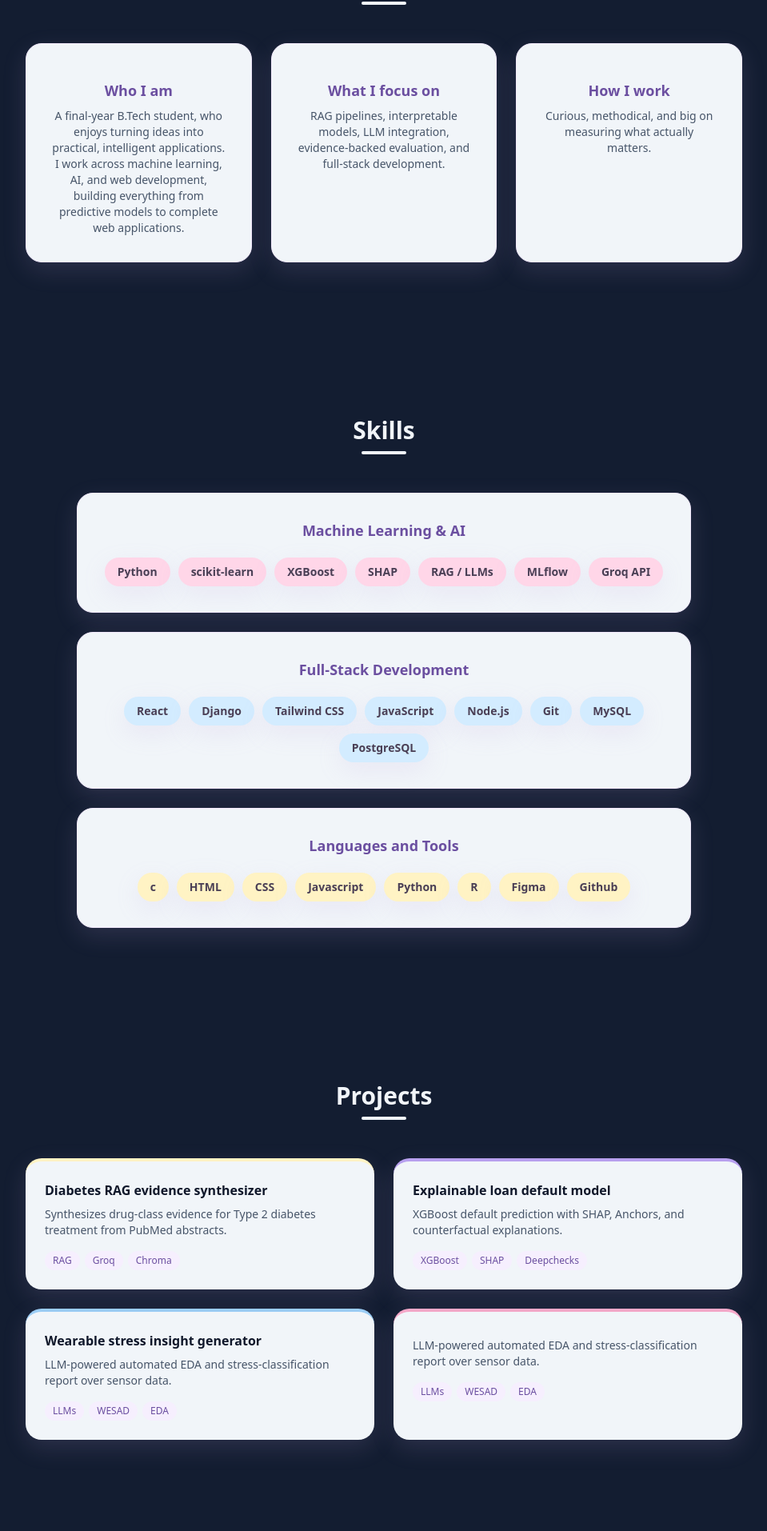
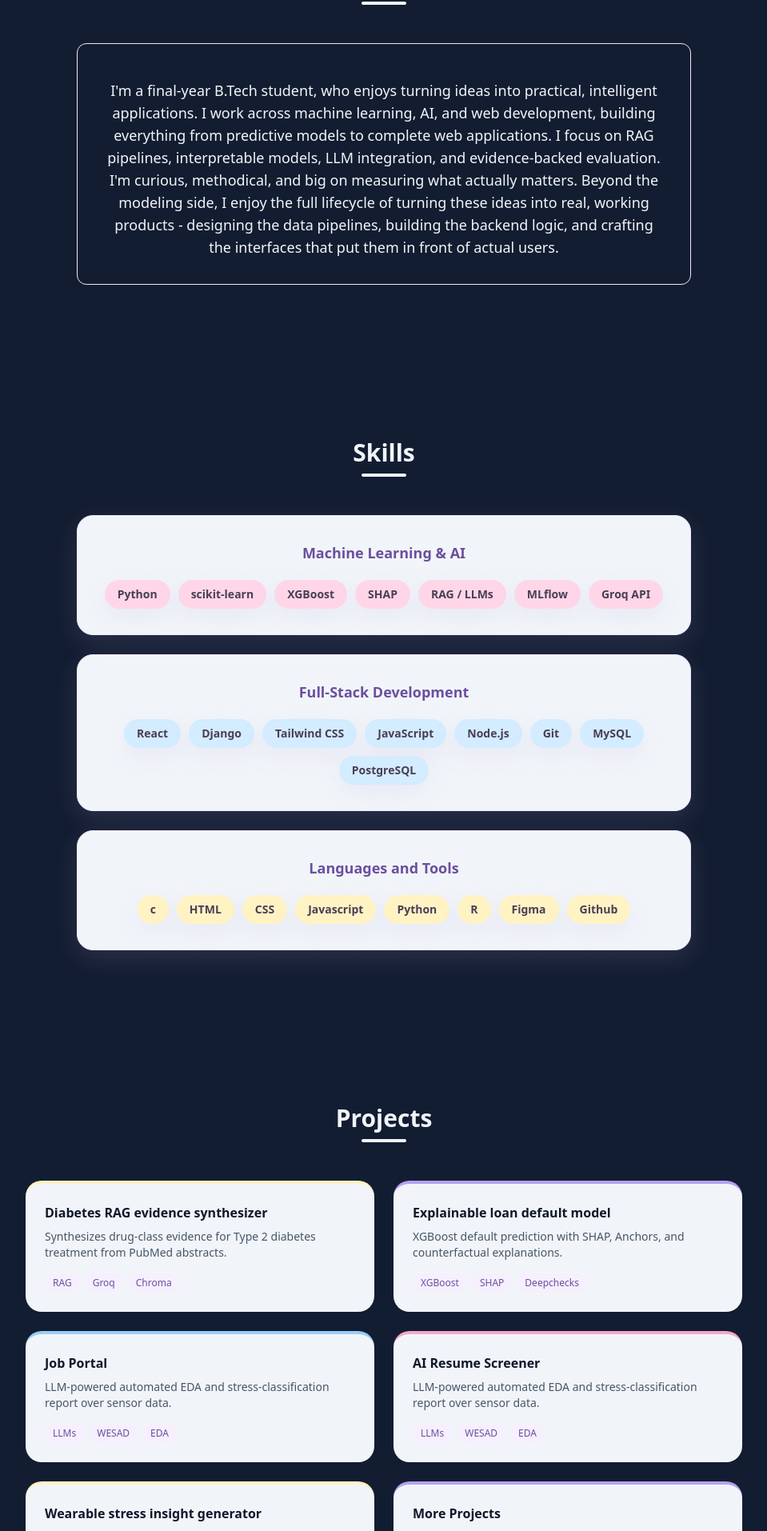
Before and after one commit to divissha/portfolio, a React (Vite) app: page / in a window 1280 px wide. Shown: the part 938-2852 px from the top of the page at 80% size, without its empty margins (160-1119 px from the left). Built offline with nearby package versions, Linux system fonts and the light colour scheme.

Commit message:
Updated portfolio

```diff
--- a/src/components/About.jsx
+++ b/src/components/About.jsx
@@ -3,18 +3,7 @@ import { motion } from "framer-motion";
 const cards = [
   {
     icon: "",
-    title: "Who I am",
-    text: "A final-year B.Tech student, who enjoys turning ideas into practical, intelligent applications. I work across machine learning, AI, and web development, building everything from predictive models to complete web applications.",
-  },
-  {
-    icon: "",
-    title: "What I focus on",
-    text: "RAG pipelines, interpretable models, LLM integration, evidence-backed evaluation, and full-stack development.",
-  },
-  {
-    icon: "",
-    title: "How I work",
-    text: "Curious, methodical, and big on measuring what actually matters.",
+    text: "I'm a final-year B.Tech student, who enjoys turning ideas into practical, intelligent applications. I work across machine learning, AI, and web development, building everything from predictive models to complete web applications. I focus on RAG pipelines, interpretable models, LLM integration, and evidence-backed evaluation. I'm curious, methodical, and big on measuring what actually matters. Beyond the modeling side, I enjoy the full lifecycle of turning these ideas into real, working products - designing the data pipelines, building the backend logic, and crafting the interfaces that put them in front of actual users. ",
   },
 ];
 
@@ -45,7 +34,7 @@ export default function About() {
       </motion.h2>
       <div className="w-14 h-1 mx-auto mb-12 rounded bg-[#F1F5F9] " />
 
-      <div className="grid gap-6 max-w-4xl mx-auto sm:grid-cols-2 md:grid-cols-3 ">
+      <div className="grid gap-6 max-w-3xl mx-auto sm:grid-cols-2 md:grid-cols-1 ">
         {cards.map((card, i) => (
           <motion.div
             key={card.title}
@@ -54,13 +43,10 @@ export default function About() {
             whileInView="visible"
             viewport={{ once: true, amount: 0.3 }}
             variants={cardVariants}
-            className="bg-[#F1F5F9] rounded-xl2 p-8 shadow-soft border border-[#f1e8fb]"
+            className=" rounded-xl p-8 border border-[#f1e8fb]"
           >
             <div className="text-2xl mb-3">{card.icon}</div>
-            <h3 className="text-lg font-semibold text-[#6b4fa0] mb-2">
-              {card.title}
-            </h3>
-            <p className="text-sm text-[#475569]">{card.text}</p>
+            <p className="text-lg text-[#F1F5F9]">{card.text}</p>
           </motion.div>
         ))}
       </div>
--- a/src/components/Contact.jsx
+++ b/src/components/Contact.jsx
@@ -9,12 +9,12 @@ const FORM_ENDPOINT = "https://formspree.io/f/mjyvvgqr";
 const socialLinks = [
   {
     label: "Gmail",
-    href: "mailto:youremail@gmail.com",
+    href: "mailto:divishasinghw@gmail.com",
     icon: Mail,
   },
   {
     label: "LinkedIn",
-    href: "https://linkedin.com/in/your-username",
+    href: "https://linkedin.com/in/divisha-singhw",
     icon: Linkedin,
   },
   {
--- a/src/components/Footer.jsx
+++ b/src/components/Footer.jsx
@@ -1,7 +1,7 @@
 export default function Footer() {
   return (
     <footer className="py-8 text-center text-sm text-muted bg-base">
-      <p>© {new Date().getFullYear()} Divisha Singh. Built with React &amp; Tailwind.</p>
+      <p>© {new Date().getFullYear()} Divisha Singh. </p>
     </footer>
   );
 }
--- a/src/components/Projects.jsx
+++ b/src/components/Projects.jsx
@@ -7,28 +7,44 @@ const projects = [
     desc: "Synthesizes drug-class evidence for Type 2 diabetes treatment from PubMed abstracts.",
     tags: ["RAG", "Groq", "Chroma"],
     accent: "border-buttery",
-    link: "#",
+    // link: "#",
   },
   {
     title: "Explainable loan default model",
     desc: "XGBoost default prediction with SHAP, Anchors, and counterfactual explanations.",
     tags: ["XGBoost", "SHAP", "Deepchecks"],
     accent: "border-lavender-deep",
-    link: "#",
+    // link: "#",
+  },
+  {
+    title: "Job Portal",
+    desc: "LLM-powered automated EDA and stress-classification report over sensor data.",
+    tags: ["LLMs", "WESAD", "EDA"],
+    accent: "border-skyblue-deep",
+    // link: "#",
+  },
+  {
+    title: "AI Resume Screener",
+    desc: "LLM-powered automated EDA and stress-classification report over sensor data.",
+    tags: ["LLMs", "WESAD", "EDA"],
+    accent: "border-pink-deep",
+    // link: "#",
   },
   {
     title: "Wearable stress insight generator",
     desc: "LLM-powered automated EDA and stress-classification report over sensor data.",
     tags: ["LLMs", "WESAD", "EDA"],
-    accent: "border-skyblue-deep",
-    link: "#",
+    accent: "border-buttery",
+    // link: "#",
   },
   {
-    title: "",
-    desc: "LLM-powered automated EDA and stress-classification report over sensor data.",
-    tags: ["LLMs", "WESAD", "EDA"],
-    accent: "border-pink-deep",
-    link: "#",
+    title: "More Projects",
+    // icon: Github,
+    desc: "",
+    tags: [],
+    accent: "border-lavender-deep",
+    link: "https://github.com/divissha",
+    // label: "GitHub",
   },
 ];
 
@@ -69,7 +85,7 @@ export default function Projects() {
             viewport={{ once: true, amount: 0.3 }}
             variants={cardVariants}
             whileHover={{ scale: 1.03, y: -6 }}
-            className={`block bg-[#F1F5F9] rounded-xl2 p-6 shadow-soft border-t-4 ${p.accent}`}
+            className={`block bg-[#F1F5F9] rounded-xl2 p-6  border-t-4 ${p.accent}`}
           >
             <h3 className="font-semibold text-[#0F172A] mb-2">{p.title}</h3>
             <p className="text-sm text-[#475569] mb-4">{p.desc}</p>
```
